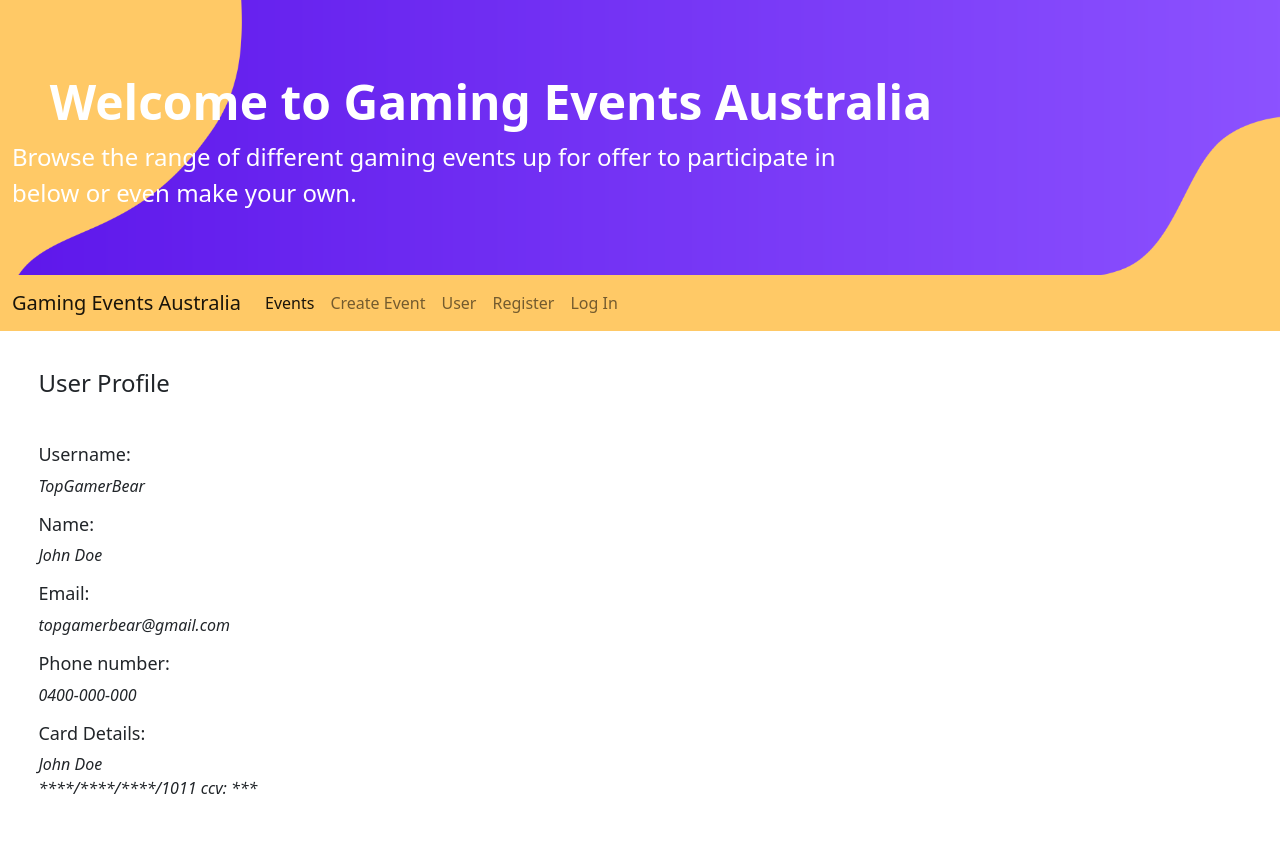
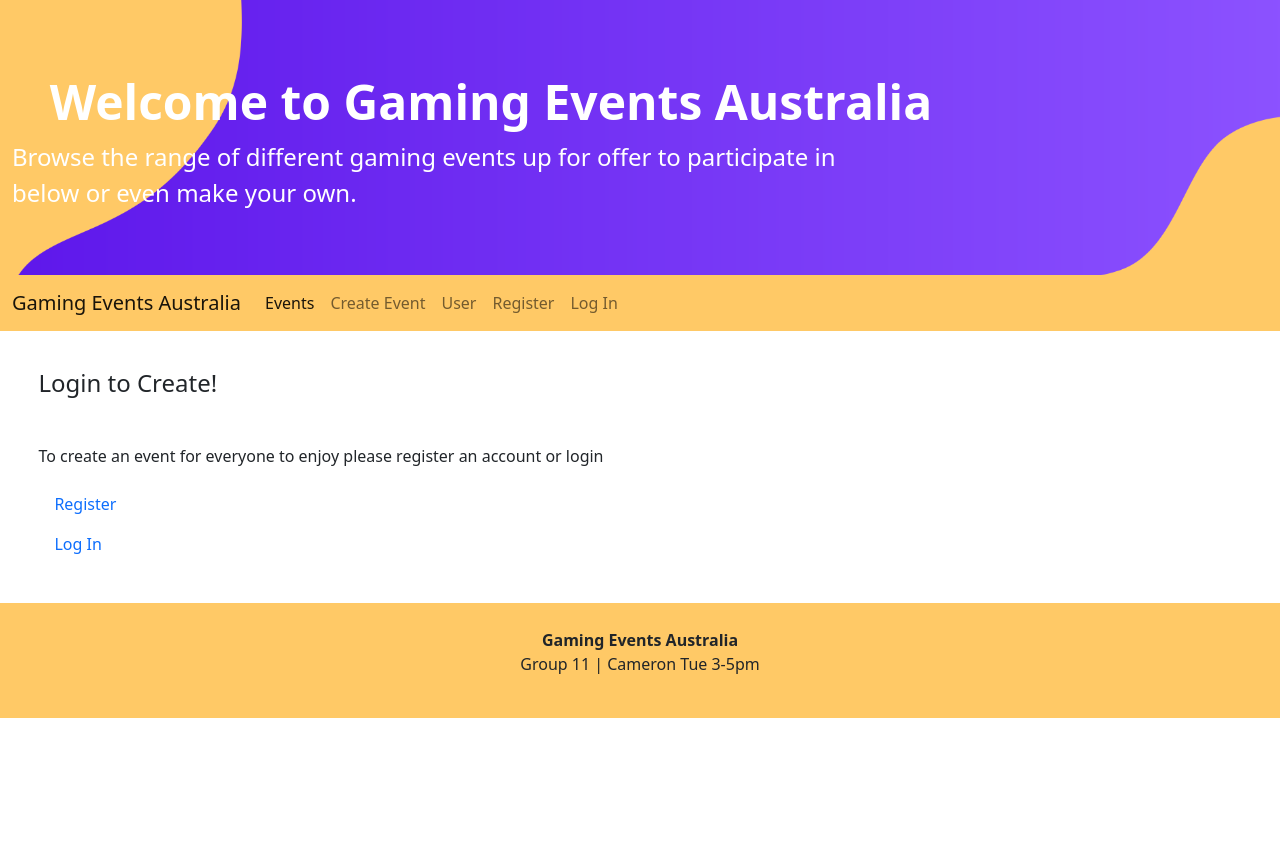
Before and after one commit to ZRoberts01/IAB207-Group11, a Flask app: page /userhistory in a window 1280 px wide. Shown: the top 843 px of the page. After the commit the page ends 718 px from the top, so only its background shows below. Run offline with Flask 2, Linux system fonts and the light colour scheme; some libraries are stand-ins or nearby versions.

Commit message:
Behind Login wall

```diff
--- a/IAB207-Group11-main/gamingevents/templates/userHistory.html
+++ b/IAB207-Group11-main/gamingevents/templates/userHistory.html
@@ -4,6 +4,7 @@
     <!-- Main -->
     <main>
 
+        {% if current_user.is_authenticated %}
         <section>
             <h2> User Profile</h2>
 
@@ -66,6 +67,16 @@
             </div>
 
         </section>
+
+        {% else %}
+            <h2>Login to Create!</h2>
+            <p class="logintxt"> To create an event for everyone to enjoy please register an account or login </p>
+            <div class="behind-login">
+                <a class="nav-item nav-link" href="{{ url_for('main.register') }}">Register</a>
+                <a class="nav-item nav-link" href="{{ url_for('main.login') }}">Log In</a>
+            </div>
+        {% endif %}
+
         <!-- Bootstrap CSS -->
         <script src="https://cdn.jsdelivr.net/npm/bootstrap@5.1.0/dist/js/bootstrap.bundle.min.js" integrity="sha384-U1DAWAznBHeqEIlVSCgzq+c9gqGAJn5c/t99JyeKa9xxaYpSvHU5awsuZVVFIhvj" crossorigin="anonymous"></script>
     </main>
```
